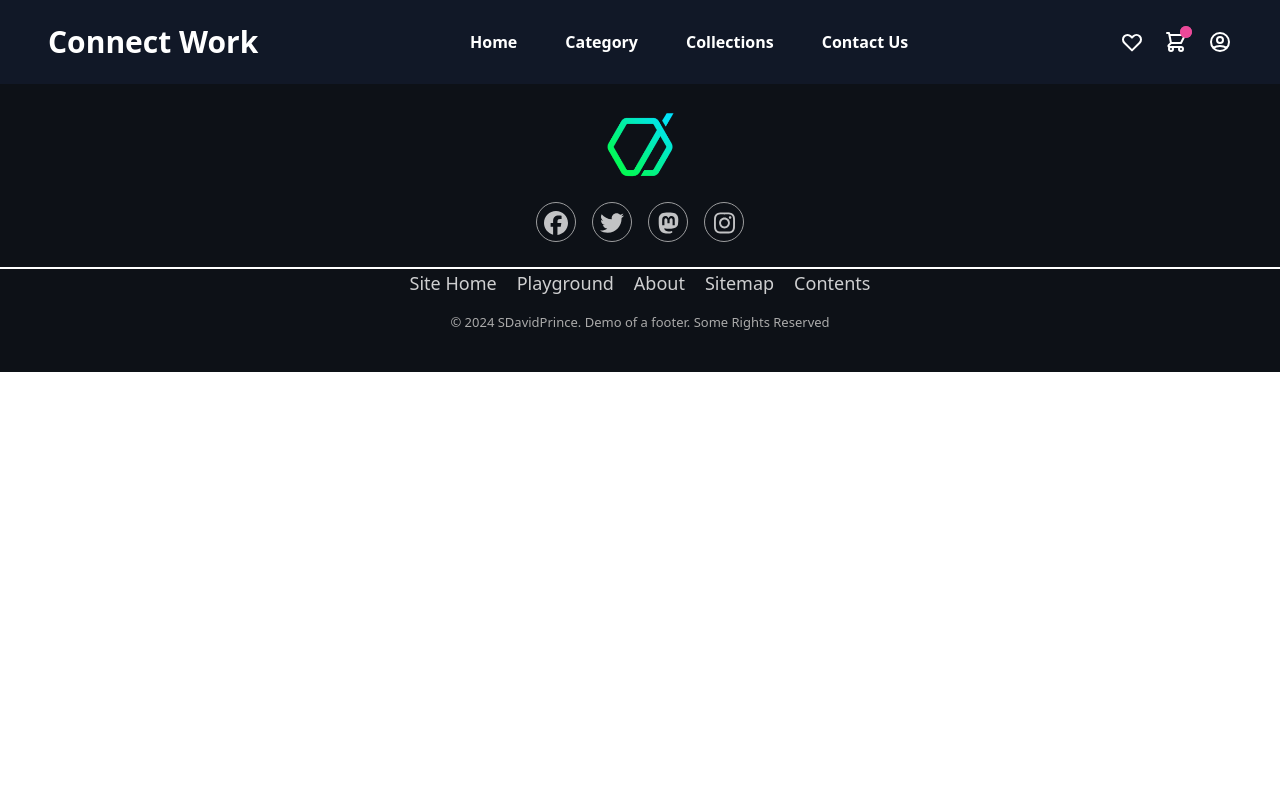
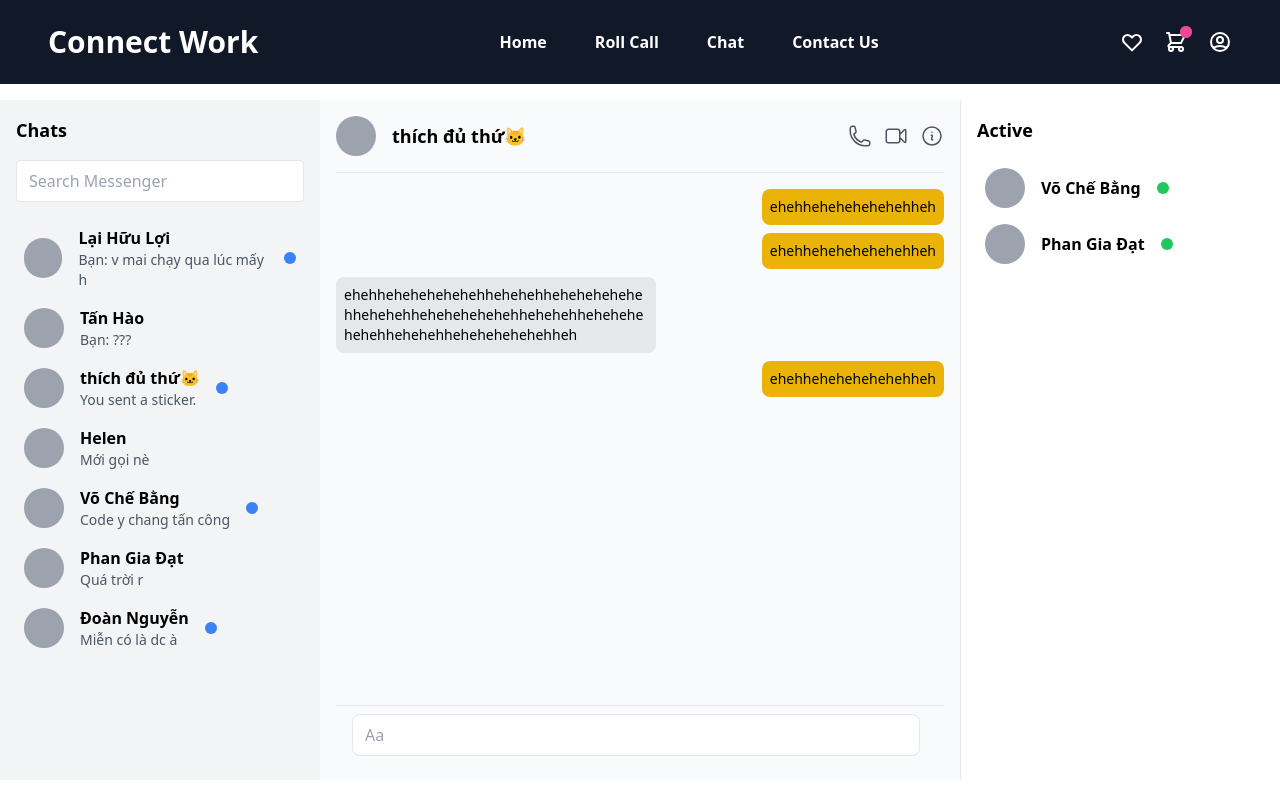
Before and after one commit to quynIT/connect-work, a React (Vite) app in the folder frontend/: page /chat-web in a window 1280 px wide. Shown: the top 800 px of the page. Built offline with nearby package versions, Linux system fonts and the light colour scheme.

Commit message:
Calendar-chat

```diff
--- a/frontend/package.json
+++ b/frontend/package.json
@@ -11,14 +11,17 @@
     "preview": "vite preview"
   },
   "dependencies": {
+    "@fortawesome/fontawesome-free": "^6.6.0",
     "@fortawesome/fontawesome-svg-core": "^6.6.0",
     "@fortawesome/free-brands-svg-icons": "^6.6.0",
     "@fortawesome/react-fontawesome": "^0.2.2",
+    "@heroicons/react": "^2.1.5",
     "autoprefixer": "^10.4.20",
     "postcss": "^8.4.47",
     "react": "^18.3.1",
     "react-dom": "^18.3.1",
-    "react-router-dom": "^6.27.0"
+    "react-router-dom": "^6.27.0",
+    "react-tooltip": "^5.28.0"
   },
   "devDependencies": {
     "@eslint/js": "^9.13.0",
--- a/frontend/src/components/user/Header.tsx
+++ b/frontend/src/components/user/Header.tsx
@@ -13,18 +13,18 @@ export default function Header() {
             {/* Nav Links */}
             <ul className="hidden md:flex px-4 mx-auto font-semibold font-heading space-x-12">
               <li>
-                <a className="hover:text-gray-200" href="#">
+                <a className="hover:text-gray-200" href="/">
                   Home
                 </a>
               </li>
               <li>
-                <a className="hover:text-gray-200" href="#">
-                  Category
+                <a className="hover:text-gray-200" href="/roll-call">
+                  Roll Call
                 </a>
               </li>
               <li>
-                <a className="hover:text-gray-200" href="#">
-                  Collections
+                <a className="hover:text-gray-200" href="/chat-web">
+                  Chat
                 </a>
               </li>
               <li>
--- /dev/null
+++ b/frontend/src/pages/PageUser/Calendar.tsx
@@ -0,0 +1,118 @@
+import { XMarkIcon, CheckIcon } from "@heroicons/react/24/solid";
+import React, { useEffect, useState } from "react";
+import { Tooltip } from "react-tooltip";
+
+type AttendanceStatus = {
+  absent: boolean;
+  date: string;
+  time?: string;
+  reason?: string;
+};
+
+interface AttendanceTableProps {
+  title: string;
+  days: AttendanceStatus[];
+}
+
+const AttendanceTable: React.FC<AttendanceTableProps> = ({ title, days }) => {
+  return (
+    <div className="border rounded-lg shadow-md p-4 w-[400px] h-[450px] bg-white">
+      <h2 className="text-xl font-semibold text-center mb-4">{title}</h2>
+      <div className="grid grid-rows-6 grid-cols-6 gap-2">
+        {days.map((day, index) => (
+          <div
+            key={index}
+            className="flex items-center justify-center w-12 h-12 border rounded-md bg-gray-100 relative group"
+            data-tooltip-id={`tooltip-${index}`}
+            data-tooltip-content={
+              day.absent
+                ? `${day.date} - Nghỉ: ${day.reason}`
+                : `${day.date} - ${day.time}`
+            }
+          >
+            {day.absent ? (
+              <XMarkIcon className="w-6 h-6 text-red-500" />
+            ) : (
+              <CheckIcon className="w-6 h-6 text-green-500" />
+            )}
+          </div>
+        ))}
+      </div>
+      <h2 className="text-xl font-semibold text-center">Tổng lương: 5000$</h2>
+      {days.map((_, index) => (
+        <Tooltip key={index} id={`tooltip-${index}`} />
+      ))}
+    </div>
+  );
+};
+
+export default function Calendar() {
+  const [multiMonthData, setMultiMonthData] = useState<
+    { month: number; year: number; days: AttendanceStatus[] }[]
+  >([]);
+
+  const rawData: AttendanceStatus[] = [
+    { absent: false, date: "2024-10-01", time: "8:00 - 17:00", reason: "" },
+    { absent: true, date: "2024-10-02", time: "", reason: "Bận việc riêng" },
+    { absent: false, date: "2024-10-03", time: "8:00 - 17:00", reason: "" },
+    { absent: true, date: "2024-10-30", time: "", reason: "Có việc gia đình" },
+    { absent: true, date: "2024-10-31", time: "", reason: "Có việc gia đình" },
+    { absent: false, date: "2024-11-01", time: "8:00 - 17:00", reason: "" },
+    { absent: false, date: "2024-11-02", time: "8:00 - 17:00", reason: "" },
+    { absent: true, date: "2024-11-03", time: "", reason: "Ốm" },
+    { absent: false, date: "2024-11-04", time: "8:00 - 17:00", reason: "" },
+    { absent: true, date: "2024-11-05", time: "", reason: "Đi công tác" },
+    { absent: true, date: "2024-09-01", time: "", reason: "Đi công tác" },
+    { absent: true, date: "2024-08-01", time: "", reason: "Đi công tác" },
+  ];
+
+  const filterDataForMonth = (month: number, year: number) => {
+    return rawData.filter((day) => {
+      const date = new Date(day.date);
+      return date.getMonth() === month && date.getFullYear() === year;
+    });
+  };
+
+  useEffect(() => {
+    const currentDate = new Date();
+    const currentMonth = currentDate.getMonth();
+    const currentYear = currentDate.getFullYear();
+
+    const updateDataForMultipleMonths = () => {
+      const monthsToShow = [];
+      for (let i = 0; i <= currentMonth; i++) {
+        const monthData = filterDataForMonth(i, currentYear);
+        if (monthData.length > 0) {
+          monthsToShow.push({ month: i, year: currentYear, days: monthData });
+        }
+      }
+      setMultiMonthData(monthsToShow);
+    };
+
+    updateDataForMultipleMonths();
+
+    const intervalId = setInterval(() => {
+      const newDate = new Date();
+      if (
+        newDate.getMonth() !== currentMonth ||
+        newDate.getFullYear() !== currentYear
+      ) {
+        updateDataForMultipleMonths();
+      }
+    }, 60000);
+
+    return () => clearInterval(intervalId);
+  }, []);
+
+  return (
+    <div className="grid gap-4 p-8 mt-[100px] grid-cols-1 md:grid-cols-2 lg:grid-cols-3">
+      {multiMonthData.map((data, index) => (
+        <AttendanceTable
+          key={index}
+          title={`Tháng ${data.month + 1} / ${data.year}`}
+          days={data.days}
+        />
+      ))}
+    </div>
+  );
+}
--- /dev/null
+++ b/frontend/src/pages/PageUser/ChatWeb.tsx
@@ -0,0 +1,180 @@
+import {
+  PhoneIcon,
+  VideoCameraIcon,
+  InformationCircleIcon,
+} from "@heroicons/react/24/outline";
+import React from "react";
+interface User {
+  name: string;
+  lastMessage: string;
+  active: boolean;
+  unread: boolean;
+}
+
+interface Message {
+  text: string;
+  sender: string;
+  time: string;
+}
+
+const users: User[] = [
+  {
+    name: "Lại Hữu Lợi",
+    lastMessage: "Bạn: v mai chạy qua lúc mấy h",
+    active: false,
+    unread: true,
+  },
+  { name: "Tấn Hào", lastMessage: "Bạn: ???", active: false, unread: false },
+  {
+    name: "thích đủ thứ🐱",
+    lastMessage: "You sent a sticker.",
+    active: false,
+    unread: true,
+  },
+  { name: "Helen", lastMessage: "Mới gọi nè", active: false, unread: false },
+  {
+    name: "Võ Chế Bằng",
+    lastMessage: "Code y chang tấn công",
+    active: true,
+    unread: true,
+  },
+  {
+    name: "Phan Gia Đạt",
+    lastMessage: "Quá trời r",
+    active: true,
+    unread: false,
+  },
+  {
+    name: "Đoàn Nguyễn",
+    lastMessage: "Miễn có là dc à",
+    active: false,
+    unread: true,
+  },
+];
+
+const messages: Message[] = [
+  { text: "ehehhehehehehehehheh", sender: "me", time: "2:45 PM" },
+  {
+    text: "ehehhehehehehehehheh",
+    sender: "me",
+    time: "2:46 PM",
+  },
+  {
+    text: "ehehhehehehehehehhehehehhehehehehehehhehehehhehehehehehehhehehehhehehehehehehhehehehhehehehehehehheh",
+    sender: "other",
+    time: "2:47 PM",
+  },
+  {
+    text: "ehehhehehehehehehheh",
+    sender: "me",
+    time: "2:48 PM",
+  },
+];
+
+export default function ChatWeb() {
+  const currentChatUser = "thích đủ thứ🐱";
+
+  return (
+    <div className="flex mt-[100px] h-[85vh] mb-5">
+      {/* Left Sidebar - Chat List */}
+      <div className="w-1/4 bg-gray-100 p-4 overflow-y-auto">
+        <h2 className="text-lg font-semibold mb-4">Chats</h2>
+        <input
+          type="text"
+          placeholder="Search Messenger"
+          className="w-full px-3 py-2 mb-4 border rounded"
+        />
+        <ul>
+          {users.map((user, index) => (
+            <li
+              key={index}
+              className="flex items-center space-x-4 p-2 hover:bg-gray-200 rounded"
+            >
+              <div className="w-10 h-10 bg-gray-400 rounded-full" />
+              <div>
+                <p className="font-semibold">{user.name}</p>
+                <p className="text-sm text-gray-600">{user.lastMessage}</p>
+              </div>
+              {user.unread && (
+                <span className="h-3 w-3 bg-blue-500 rounded-full ml-auto" />
+              )}
+            </li>
+          ))}
+        </ul>
+      </div>
+
+      {/* Chat Section */}
+      <div className="flex-1 bg-gray-50 p-4 flex flex-col justify-between">
+        {/* Header - Display current chat user */}
+        <div className="flex items-center border-b pb-4 mb-4">
+          <div className="w-10 h-10 bg-gray-400 rounded-full mr-4" />
+          <h2 className="text-lg font-semibold flex-1">{currentChatUser}</h2>
+
+          {/* Icons for call, video call, and about */}
+          <div className="flex space-x-3">
+            <PhoneIcon className="h-6 w-6 text-gray-600 cursor-pointer" />
+            <VideoCameraIcon className="h-6 w-6 text-gray-600 cursor-pointer" />
+            <InformationCircleIcon className="h-6 w-6 text-gray-600 cursor-pointer" />
+          </div>
+        </div>
+
+        {/* Messages */}
+        <div className="overflow-y-auto flex-1">
+          {messages.map((message, index) => (
+            <div
+              key={index}
+              className={`flex ${
+                message.sender === "me" ? "justify-end" : "justify-start"
+              } mb-2`}
+            >
+              <div
+                className={`${
+                  message.sender === "me" ? "bg-yellow-500" : "bg-gray-200"
+                } p-2 rounded-lg max-w-xs break-words`}
+              >
+                <p className="text-sm">{message.text}</p>
+              </div>
+            </div>
+          ))}
+        </div>
+
+        {/* Message Input */}
+        <div className="flex items-center border-t p-2">
+          <button className="text-gray-500 mr-2">
+            <i className="fas fa-plus" />
+          </button>
+          <input
+            type="text"
+            placeholder="Aa"
+            className="flex-1 px-3 py-2 border rounded-lg focus:outline-none"
+          />
+          <button className="text-gray-500 ml-2">
+            <i className="fas fa-smile" />
+          </button>
+          <button className="text-gray-500 ml-2">
+            <i className="fas fa-paper-plane" />
+          </button>
+        </div>
+      </div>
+
+      {/* Right Sidebar - Active Users */}
+      <div className="w-1/4 bg-white p-4 overflow-y-auto border-l">
+        <h2 className="text-lg font-semibold mb-4">Active</h2>
+        <ul>
+          {users
+            .filter((user) => user.active)
+            .map((user, index) => (
+              <li
+                key={index}
+                className="flex items-center space-x-4 p-2 hover:bg-gray-200 rounded"
+              >
+                <div className="w-10 h-10 bg-gray-400 rounded-full" />
+                <p className="font-semibold">{user.name}</p>
+                <span className="h-3 w-3 bg-green-500 rounded-full ml-auto" />
+              </li>
+            ))}
+        </ul>
+      </div>
+    </div>
+  );
+}
--- a/frontend/src/pages/Home.tsx
+++ b/frontend/src/pages/PageUser/Home.tsx
@@ -23,7 +23,7 @@ export default function Home() {
   const seconds = String(currentTime.getSeconds()).padStart(2, "0");
 
   return (
-    <div className="flex flex-col items-center justify-center h-screen bgr-header">
+    <div className="flex flex-col items-center justify-center h-screen bgr-header mt-11">
       <div className="flex flex-row items-center justify-center space-x-10 w-[1200px]">
         <div className="w-[70%]">
           <h2 className="text-gray-700 text-3xl leading-relaxed">
```
Also changed, not shown: frontend/src/routes/index.ts (+11 -1 lines), 1 other file (tests, documents, lock files or other folders).
